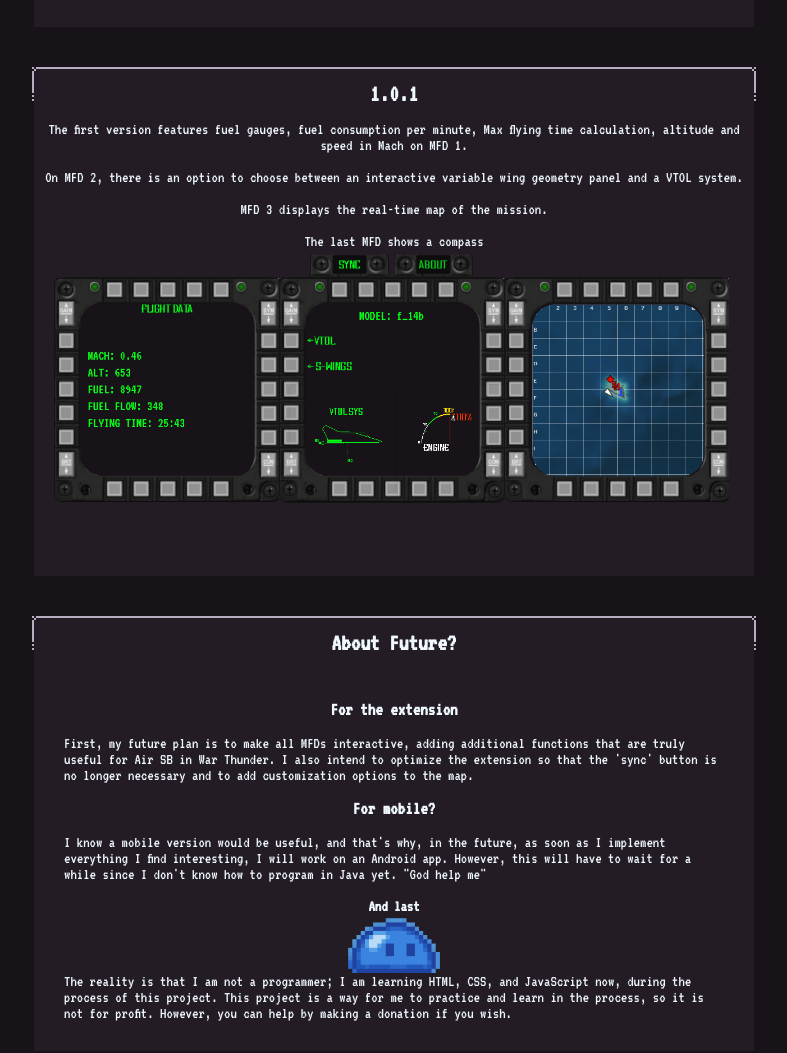
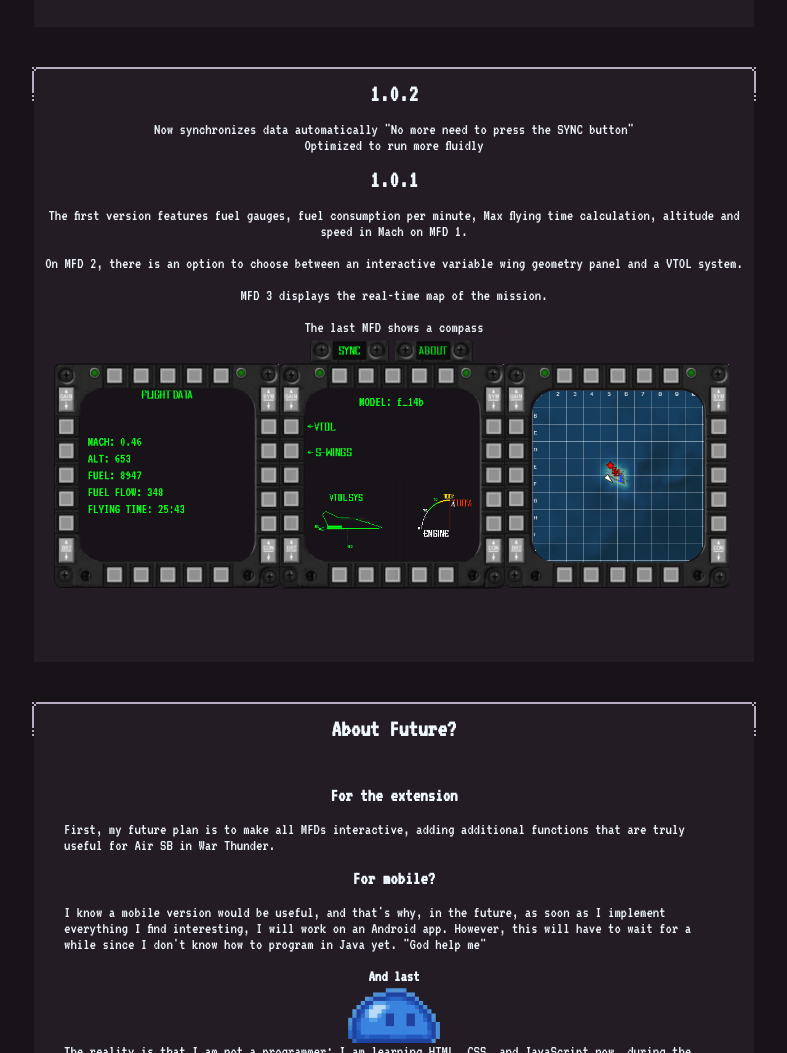
Before and after one commit to Vavaquin/WTMFDpage, a plain HTML site: page index.html in a window 1280 px wide. Shown: the part 965-2018 px from the top of the page, without its empty margins (246-1033 px from the left). Drawn offline with Linux system fonts and the light colour scheme.

Commit message:
Add files via upload

```diff
--- a/index.html
+++ b/index.html
@@ -22,7 +22,7 @@
     <main class="flex-column">
         <section>
             <div class="card-header">
-                <a href="https://chromewebstore.google.com/detail/wt-mfd-101/mmcbebibncdkpadjakcmkblhnjlimbck"><h1>WT MFD</h1></a>
+                <a href=""><h1>WT MFD</h1></a>
             </div>
 
             <div class="flex-column2">
@@ -39,6 +39,9 @@
         </section>
         <section>
             <div id="news" class="card-header">
+                <h1>1.0.2</h1>
+                <p>Now synchronizes data automatically "No more need to press the SYNC button"</p>
+                <p>Optimized to run more fluidly</p>
                 <h1>1.0.1</h1>
                 <p>The first version features fuel gauges, fuel consumption per minute, Max flying time calculation, altitude and speed in Mach on MFD 1.</p>
                 <br>
@@ -68,7 +71,7 @@
             </div>
             <div class="flex-column2">
                 <h3>For the extension</h1><br>
-                <p>First, my  future plan is to make all MFDs interactive, adding additional functions that are truly useful for Air SB in War Thunder. I also intend to optimize the extension so that the 'sync' button is no longer necessary and to add customization options to the map.</p>
+                <p>First, my  future plan is to make all MFDs interactive, adding additional functions that are truly useful for Air SB in War Thunder. </p>
                 <br>
                 <h3>For mobile?</h3><br>
                 <p>I know a mobile version would be useful, and that's why, in the future, as soon as I implement everything I find interesting, I will work on an Android app. However, this will have to wait for a while since I don't know how to program in Java yet. "God help me"</p>
```
